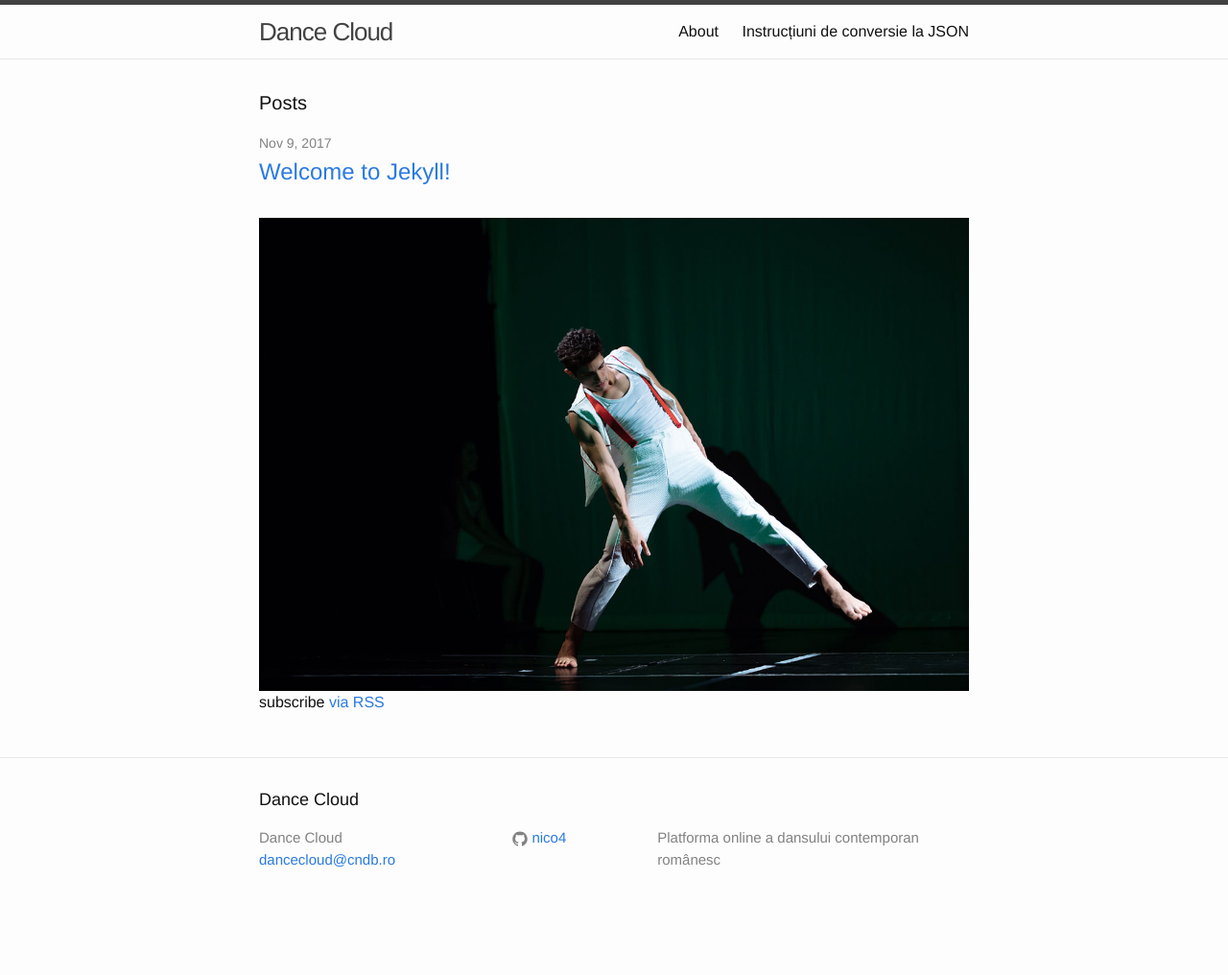
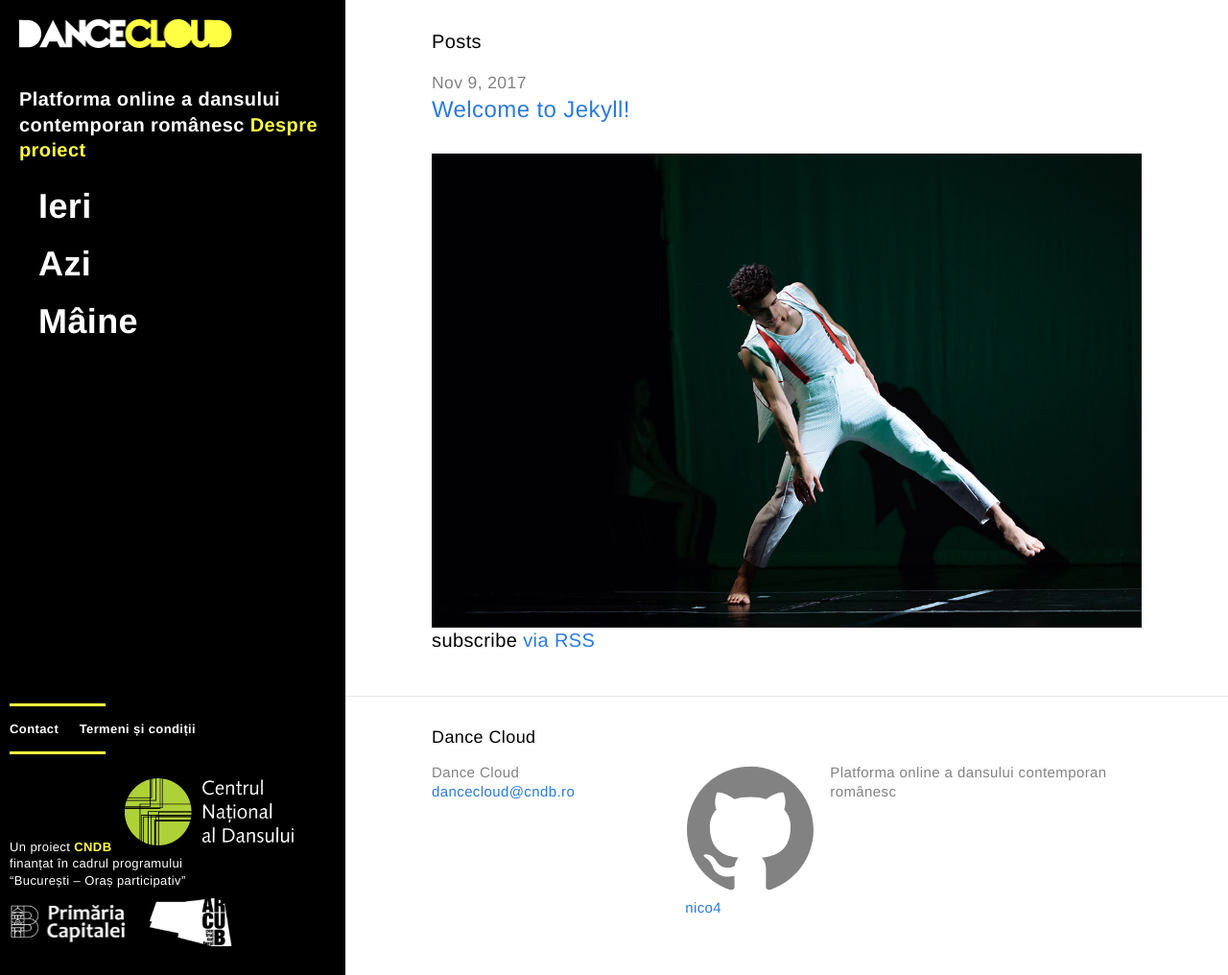
Before and after one commit to the-human-interface/dance-cloud, a Jekyll site: the page built from index.html, in a window 1280 px wide and 1016 px high. Shown: the whole window at 96% size. Built offline with Jekyll 4.4.1, drawn with Linux system fonts in a browser that asks for light colours.

Commit message:
desktop navmenu

```diff
--- /dev/null
+++ b/_includes/navmenu.html
@@ -0,0 +1,66 @@
+<div class="navmenu">
+  <div class="navmenu-header">
+    <a class="navmenu-logo" href="{{ site.baseurl }}/">
+      <img src="{{ site.baseurl }}/assets/logo-dancecloud-inverted@2x.png"
+           alt="DanceCloud.ro Logo"
+           width="222" height="30">
+    </a>
+    <button class="navmenu-toggle">
+      ☰
+      <!-- × -->
+      <span class="sr-only">Navigare</span>
+    </button>
+  </div>
+
+  <div class="navmenu-body">
+    <p class="navmenu-description">
+      {{ site.description }}
+      <a href="#todo-about">Despre proiect</a>
+    </p>
+
+    <nav class="navmenu-nav">
+      <a href="">
+        Ieri
+      </a>
+      <a href="">
+        Azi
+      </a>
+      <a href="">
+        Mâine
+      </a>
+    </nav>
+  </div>
+
+  <div class="navmenu-footer">
+    <div class="navmenu-footer-links">
+      <a href="">Contact</a>
+      &emsp;
+      <a href="">Termeni și condiții</a>
+    </div>
+    <div class="navmenu-credits">
+      Un proiect <a href="#todo-cndb" title="Despre Centrul Național al Dansului">CNDB</a>
+      <a href="http://www.cndb.ro/" class="logo-cndb"
+         title="Centrul Național al Dansului">
+        <img src="{{ site.baseurl }}/assets/logo-cndb-inverted@2x.png"
+             alt="Logo Centrul Național al Dansului"
+             width="176" height="70">
+      </a>
+      <br>
+      finanțat în cadrul programului
+      <span class="no-br">“București – Oraș participativ”</span>
+      <br>
+      <a href="http://pmb.ro/" class="logo-pmb"
+         title="Primăria Municipiului București" rel="external">
+        <img src="{{ site.baseurl }}/assets/logo-pmb-inverted@2x.png"
+             alt="Logo Primăria Municipiului București"
+             width="122" height="50">
+      </a>
+      <a href="https://arcub.ro/" class="logo-arcub"
+         title="ARCUB" rel="external">
+        <img src="{{ site.baseurl }}/assets/logo-arcub-mono-inverted@2x.png"
+             alt="Logo ARCUB"
+             width="86" height="50">
+      </a>
+    </div>
+  </div>
+</div>
--- a/_layouts/default.html
+++ b/_layouts/default.html
@@ -5,7 +5,7 @@
 
   <body>
 
-    {% include header.html %}
+    {% include navmenu.html %}
 
     <div class="page-content">
       <div class="wrapper">
--- a/_sass/_base.scss
+++ b/_sass/_base.scss
@@ -9,22 +9,23 @@ dl, dd, ol, ul, figure {
 }
 
 
-
 /**
  * Basic styling
  */
+:root {
+  font-size: 10px;
+}
 body {
-    font: $base-font-weight #{$base-font-size}/#{$base-line-height} $base-font-family;
-    color: $text-color;
-    background-color: $background-color;
-    -webkit-text-size-adjust: 100%;
-    -webkit-font-feature-settings: "kern" 1;
-    -moz-font-feature-settings: "kern" 1;
-    -o-font-feature-settings: "kern" 1;
-    font-feature-settings: "kern" 1;
-    font-kerning: normal;
+  font-family: $base-font-family;
+  font-size: 2rem;
+  line-height: 1.33334;
+  letter-spacing: .02em;
 }
 
+small,
+.small {
+  font-size: 1.5rem;
+}
 
 
 /**
@@ -100,7 +101,7 @@ a {
 
     &:hover {
         color: $text-color;
-        text-decoration: underline;
+        // text-decoration: underline;
     }
 }
 
@@ -187,20 +188,18 @@ pre {
 }
 
 
+/**
+ * Utils
+ */
+.no-br {
+  white-space: nowrap;
+}
 
-/**
- * Icons
- */
-.icon {
-
-    > svg {
-        display: inline-block;
-        width: 16px;
-        height: 16px;
-        vertical-align: middle;
-
-        path {
-            fill: $grey-color;
-        }
-    }
+.sr,
+.sr-only {
+  position: absolute;
+  overflow: hidden;
+  clip: rect(0 0 0 0);
+  height: 1px; width: 1px;
+  margin: -1px; padding: 0; border: 0;
 }
--- a/_sass/_layout.scss
+++ b/_sass/_layout.scss
@@ -1,3 +1,126 @@
+/**
+ * Navmenu
+ */
+
+.navmenu {
+  box-sizing: border-box;
+  background: #000;
+  color: #fff;
+}
+.navmenu a {
+  font-weight: 600;
+}
+
+/* navmenu-header */
+.navmenu-header::after {
+  content: '';
+  display: block;
+  clear: both;
+}
+.navmenu-logo {
+  padding: 2rem;
+  float: left;
+}
+.navmenu-toggle {
+  float: right;
+  padding: 2rem;
+  border: 0;
+  font-size: 3rem;
+  font-weight: 600;
+  line-height: 1;
+  color: #fff;
+  background: transparent;
+}
+
+/* navmenu-body */
+.navmenu-body {
+  padding: 2rem;
+}
+.navmenu-description {
+  font-weight: 600;
+}
+.navmenu-description a {
+  color: #FFFF43;
+}
+.navmenu-nav > a {
+  display: block;
+  padding: 1rem 2rem;
+  line-height: 4rem;
+  font-size: 3.6rem;
+  color: #fff;
+}
+.navmenu-nav > a:hover {
+  color: #FFFF43;
+}
+
+/* navmenu-footer */
+.navmenu-footer {
+  padding: 2rem 1rem;
+  font-size: 1.3rem;
+}
+.navmenu-footer a {
+  color: inherit;
+}
+.navmenu-footer a:hover {
+  color: #FFFF43;
+}
+.navmenu-footer-links {
+  margin-top: -2rem;
+}
+.navmenu-footer-links::before,
+.navmenu-footer-links::after {
+  margin-bottom: 1.5rem;
+  content: "";
+  display: block;
+  height: .3rem;
+  width: 10rem;
+  background: #FFFF43;
+}
+.navmenu-footer-links::after {
+  margin-top: 1.5rem;
+}
+.navmenu-credits {
+  vertical-align: bottom;
+}
+.navmenu-credits a {
+  display: inline-block;
+  color: #FFFF43;
+  vertical-align: bottom;
+}
+.navmenu-credits img {
+  margin: 1rem;
+  vertical-align: bottom;
+}
+.navmenu-credits .logo-pmb {
+  margin-left: -1rem;
+}
+
+@supports (display: flex) {
+  .navmenu {
+    display: flex;
+    flex-direction: column;
+  }
+  .navmenu-body {
+    flex-grow: 1;
+  }
+}
+
+@media (min-width: 1080px) {
+  body {
+    margin-left: 360px;
+  }
+  .navmenu {
+    position: fixed;
+    top: 0;
+    left: 0;
+    bottom: 0;
+    overflow: auto;
+    width: 360px;
+  }
+  .navmenu-toggle { display: none; }
+}
+
+
 /**
  * Site header
  */
--- a/css/main.scss
+++ b/css/main.scss
@@ -7,10 +7,10 @@
 
 // Our variables
 $base-font-family: "Helvetica Neue", Helvetica, Arial, sans-serif;
-$base-font-size:   16px;
+$base-font-size:   2rem;
 $base-font-weight: 400;
 $small-font-size:  $base-font-size * 0.875;
-$base-line-height: 1.5;
+$base-line-height: 1.33334;
 
 $spacing-unit:     30px;
 
```
Also changed, not shown: assets/logo-arcub-mono-inverted.png (added), assets/logo-arcub-mono-inverted@2x.png (added), assets/logo-cndb-inverted.png (added), assets/logo-cndb-inverted@2x.png (added), assets/logo-dancecloud-inverted.png (added), assets/logo-dancecloud-inverted@2x.png (added), assets/logo-pmb-inverted.png (added), assets/logo-pmb-inverted@2x.png (added).
